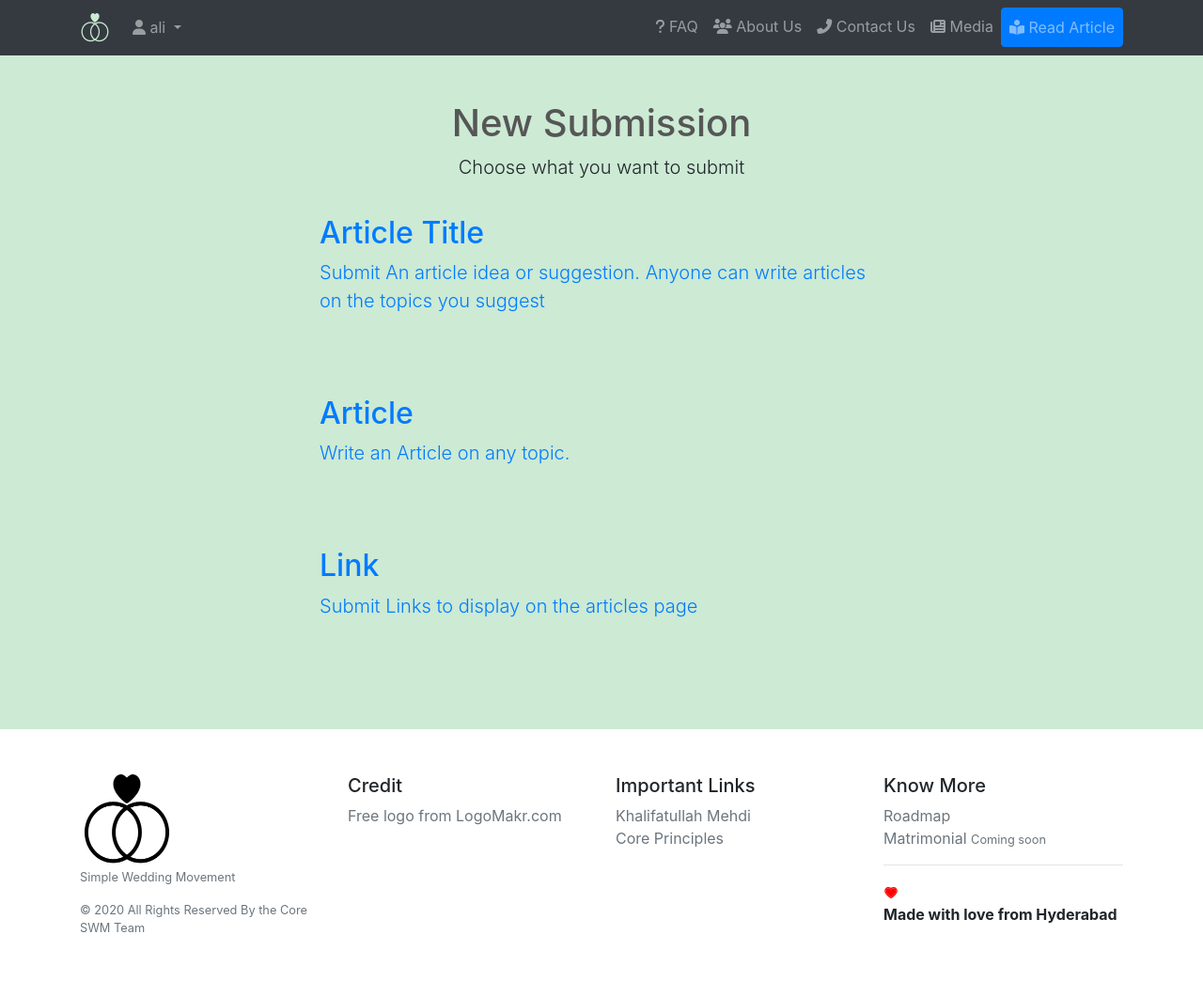
After one commit to alikhundmiri/simpleweddingdjango, a Django app: page /blog/new/choose in a window 1280 px wide. The commit adds this page. Shown: the whole page at 94% size. Run offline with Django 3.2, Linux system fonts and the light colour scheme; a user stored in the database is signed in; some libraries are stand-ins or nearby versions.

Commit message:
added new way to submit link

```diff
--- /dev/null
+++ b/core/templates/core/choose_new_post_type.html
@@ -0,0 +1,102 @@
+{% extends 'base.html' %}
+{% load static %}
+
+
+{% block title %}
+Choose new Submission | Simple wedding Movement
+{% endblock %}
+
+{% block head_extras %}
+<style type="text/css">
+  .item-box{
+    margin-bottom: 30px;
+    padding: 20px;
+    border-radius: 5px;
+    outline-color: #dddddd;
+  }
+
+  .item-box:hover{
+    box-shadow: 0px 5px 5px #84CD99;
+  }
+
+</style>
+{% endblock %}
+
+{% block content %}
+<div class="container">
+  <div class="row">
+    <div class="col-lg-12 text-center">
+      <h1 class="mt-5" style="color: #565656">New Submission</h1>
+      <p class="lead">Choose what you want to submit</p>
+    </div>
+  </div>
+</div>
+
+
+
+<section class="col-lg-6 offset-lg-3 col-sm-12 col-md-12">
+  <div>
+    <div class="row item-box">
+      <a href="#">
+        <h2>Article Title</h2>
+        <p class="lead">Submit An article idea or suggestion. Anyone can write articles on the topics you suggest</p>
+      </a>
+    </div>
+    <div class="row item-box">
+      <a href="#" data-toggle="modal" data-target="#newArticle">
+        <h2>Article</h2>
+        <p class="lead">Write an Article on any topic.</p>
+      </a>
+    </div>
+    <div class="row item-box">
+      <a href="{% url 'core:new_link' %}">
+        <h2>Link</h2>
+        <p class="lead">Submit Links to display on the articles page</p>
+      </a>
+    </div>
+  </div>
+</section>
+
+
+
+<!-- Button trigger modal -->
+<!--
+<button type="button" class="btn btn-primary" >
+  Launch demo modal
+</button>
+-->
+
+<!-- Modal -->
+<div class="modal fade" id="newArticle" tabindex="-1" role="dialog" aria-labelledby="exampleModalCenterTitle" aria-hidden="true">
+  <div class="modal-dialog modal-dialog-centered" role="document">
+    <div class="modal-content">
+      <div class="modal-header">
+        <h5 class="modal-title" id="exampleModalCenterTitle">The article topic</h5>
+        <button type="button" class="close" data-dismiss="modal" aria-label="Close">
+          <span aria-hidden="true">&times;</span>
+        </button>
+      </div>
+      <div>
+
+        <div class="modal-body">
+          <div class="row item-box">
+            <a href="{% url 'core:new_blog' %}">
+              <h2>New topic</h2>
+            </a>
+          </div>
+          <div class="row item-box disabled">
+            <a href="#">
+              <h2>Pick title from suggestions</h2>
+            </a>
+          </div>
+        </div>
+
+      </div>
+      <div class="modal-footer">
+        <button type="button" class="btn btn-secondary" data-dismiss="modal">Close</button>
+      </div>
+    </div>
+  </div>
+</div>
+
+{% endblock %}
--- a/core/urls.py
+++ b/core/urls.py
@@ -26,7 +26,11 @@ app_name = "core"
 urlpatterns = [
 	path('', TemplateView.as_view(template_name='welcome.html'), name='index'),
     path('blog/', views.index, name='blog'),
-	path('blog/new', views.new_blog, name='new_blog'),
+    path('blog/new/blog', views.new_blog, name='new_blog'),
+    path('blog/new/link', views.new_link, name='new_link'),
+
+	path('blog/new/choose', views.choose_new_post_type, name='choose_new_post_type'),
+
     path('blog/review', views.review_list, name='review_list'),
     path('blog/<slug:slug>/', views.article, name='article'),
     path('blog/<slug:slug>/edit', views.edit_blog, name='edit_blog'),
--- a/core/views.py
+++ b/core/views.py
@@ -1,3 +1,7 @@
+import requests
+from bs4 import BeautifulSoup
+from urllib.parse import urlparse
+
 from django.conf import settings
 # from django.contrib.admin.views.decorators import staff_member_required
 from django.contrib.auth.decorators import user_passes_test
@@ -10,7 +14,7 @@ from django.urls import reverse, reverse_lazy
 
 # importing views
 from .models import Post, catagories
-from .forms import BlogForm, MetaTagForm, ReviewForm
+from .forms import ArticleForm, MetaTagForm, ReviewArticle, LinkForm, ReviewLink
 
 # rest framework stuff
 from rest_framework import viewsets
@@ -83,13 +87,50 @@ def user_article(request, username=None):
 	}
 	return render(request, 'core/blog_list.html', context)
 
+
+@user_passes_test(lambda u:u.is_authenticated, login_url=reverse_lazy('login'))
+def choose_new_post_type(request):
+	context = {
+		'title' : 'Submit New Article',
+		'button_text' : 'Submit For Review',
+		'production' : settings.PRODUCTION,
+	}
+	return render(request, 'core/choose_new_post_type.html', context)
+
+
+@user_passes_test(lambda u:u.is_authenticated, login_url=reverse_lazy('login'))
+def new_link(request):
+
+	form = LinkForm(request.POST or None)
+	if form.is_valid():
+		instance = form.save(commit=False)
+		instance.user = request.user
+		link = instance.link
+
+		# fetch the title
+		# fetch the meta_description
+		title, meta_description, link_detail = fetch_details_from_link(link)
+
+		instance.title = title
+		instance.meta_description = meta_description
+		instance.detail = link_detail
+		instance.save()
+		# messages.success(request, "Successfully Created")
+		return HttpResponseRedirect(instance.get_absolute_url())
+		# return redirect(reverse('core:blog_meta_description', kwargs={'slug':instance.slug}))
+		# return redirect(reverse('core:new_link'))
+
+	context = {
+		'title' : 'Submit New Article',
+		'button_text' : 'Submit For Review',
+		'production' : settings.PRODUCTION,
+		'form' : form,
+	}
+	return render(request, 'core/new_link.html', context)
+
 @user_passes_test(lambda u:u.is_authenticated, login_url=reverse_lazy('login'))
 def new_blog(request):
-	if request.user.is_authenticated:# or not request.user.is_staff or not request.user.is_superuser:
-		pass
-	else:
-		raise Http404
-	form = BlogForm(request.POST or None)
+	form = ArticleForm(request.POST or None)
 	if form.is_valid():
 		instance = form.save(commit=False)
 		instance.user = request.user
@@ -120,7 +161,7 @@ def edit_blog(request, slug=None):
 	else:
 		raise Http404
 
-	form = BlogForm(request.POST or None, instance=post)
+	form = ArticleForm(request.POST or None, instance=post)
 	if form.is_valid():
 		instance = form.save(commit=False)
 		if not request.user.is_staff: #turn blog as unpublished if the blog is edited by non-admin
@@ -192,9 +233,14 @@ def review_list(request):
 @user_passes_test(lambda u:u.is_staff, login_url=reverse_lazy('login'))
 def review(request, slug=None):
 	article = get_object_or_404(Post, slug=slug)
-	form = ReviewForm(request.POST or None, instance=article)
+	if article.link == '':
+		form=ReviewArticle(request.POST or None, instance=article)
+	else:
+		form=ReviewLink(request.POST or None, instance=article)
+
 	if form.is_valid():
 		instance = form.save(commit=False)
+		instance.publish = True
 		instance.save()
 		# messages.success(request, "Successfully Created")
 		return redirect(reverse('core:review_list'))
@@ -208,3 +254,34 @@ def review(request, slug=None):
 		'form' : form,
 	}
 	return render(request, 'core/blog_editor.html', context)
+
+# ------------ O T H E R     F U N C T I O N S
+
+# TODO
+# fall back for case where og:title and og:description are not used
+def fetch_details_from_link(link):
+	r = requests.get(link)
+	soup = BeautifulSoup(r.text, features="lxml")
+
+
+	title = soup.find("meta",  property="og:title")["content"]
+	# check if link is of youtube
+	# if youtube, description = 'youtube'
+	# if youtube, detail = video_id
+	o = urlparse(link)
+	# if it is, then return different values
+	print(o.netloc)
+	if o.netloc == "youtube.com" or "www.youtube.com" or "youtu.be": #<- netloc returns the domain name
+		description = 'youtube'
+
+		if o.query:
+			detail = o.query.replace('v=','') #<-- https://www.youtube.com/watch?v=nxf41fMX_Y4 [v=nxf41fMX_Y4 ]
+		else:
+			detail = o.path.replace('/','') #<-- https://youtu.be/nxf41fMX_Y4 [/nxf41fMX_Y4]
+
+		print("detail", detail)
+	else:
+		description = soup.find("meta",  property="og:description")["content"]
+		detail = 'empty'
+
+	return title, description, detail
--- a/requirements.txt
+++ b/requirements.txt
@@ -3,6 +3,7 @@ boto==2.49.0
 boto3==1.11.13
 botocore==1.14.13
 certifi==2019.11.28
+chardet==3.0.4
 dj-database-url==0.5.0
 Django==3.0.3
 django-crispy-forms==1.9.0
@@ -13,12 +14,14 @@ django-storages==1.9.1
 djangorestframework==3.11.0
 docutils==0.15.2
 gunicorn==20.0.4
+idna==2.9
 jmespath==0.9.4
 Markdown==3.2.1
 markdown2==2.3.8
 psycopg2-binary==2.8.4
 python-dateutil==2.8.1
 pytz==2019.3
+requests==2.23.0
 s3transfer==0.3.3
 six==1.14.0
 sqlparse==0.3.0
--- a/templates/navbar.html
+++ b/templates/navbar.html
@@ -18,7 +18,7 @@
         <div class="dropdown-menu" aria-labelledby="navbarDropdown">
           <a class="dropdown-item" href="{% url 'core:user_article' request.user %}"><i class="fas fa-id-card"></i>&nbsp;My Article</a>
           <div class="dropdown-divider"></div>
-          <a class="dropdown-item" href="{% url 'core:new_blog' %}"><i class="fas fa-plus"></i>&nbsp;Submit New</a>
+          <a class="dropdown-item" href="{% url 'core:choose_new_post_type' %}"><i class="fas fa-plus"></i>&nbsp;Submit New</a>
           {% if request.user.is_staff %}
           <a class="dropdown-item" href="{% url 'core:review_list' %}"><i class="fas fa-tasks"></i>&nbsp;Review Submission</a>
           {% endif %}
--- a/usersite/settings.py
+++ b/usersite/settings.py
@@ -25,7 +25,7 @@ SECRET_KEY = os.environ.get('SECRET_KEY', '7k&6y63r*p@m%9tn3m&buelbitl&%@&%^6(rg
 
 
 # SECURITY WARNING: don't run with debug turned on in production!
-DEBUG = False
+DEBUG = True
 PRODUCTION = True
 
 ALLOWED_HOSTS = [
```
Also changed, not shown: core/forms.py (+38 -2 lines), core/templates/core/blog_list.html (+31 -2 lines), core/templates/core/new_link.html (added, +64 -0 lines), db.sqlite3.
